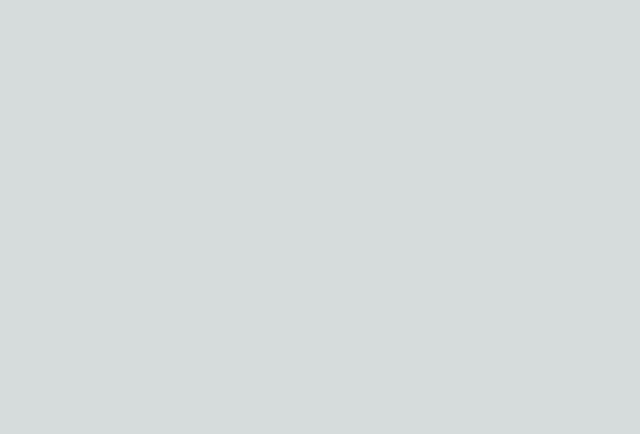
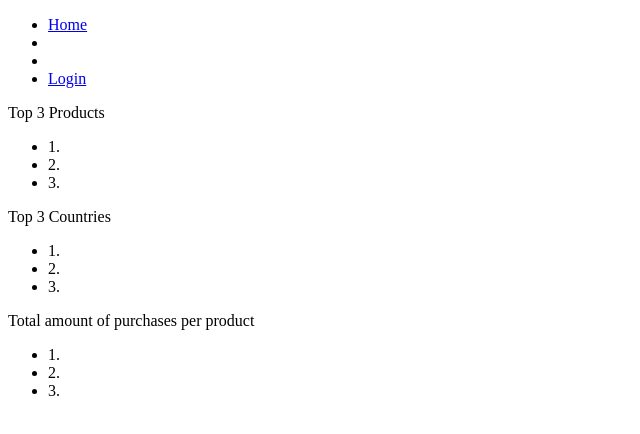
Before and after one commit to yosra-ye1907974/cmps350-spring24-project, a Next.js app in the folder E-commerce Phase 2/logicline/: page /statistics in a window 1280 px wide. Shown: the top 434 px of the page, without its empty margins (0-640 px from the left). Built offline with nearby package versions, Linux system fonts and the light colour scheme.

Commit message:
init page struct

```diff
--- a/E-commerce Phase 2/logicline/app/layout.js
+++ b/E-commerce Phase 2/logicline/app/layout.js
@@ -1,5 +1,4 @@
 import { Inter } from "next/font/google";
-import "./globals.css";
 
 const inter = Inter({ subsets: ["latin"] });
 
@@ -11,7 +10,7 @@ export const metadata = {
 export default function RootLayout({ children }) {
   return (
     <html lang="en">
-      <body className={inter.className}>{children}</body>
+      <body>{children}</body>
     </html>
   );
 }
--- /dev/null
+++ b/E-commerce Phase 2/logicline/app/statistics/navBar/NavBar.jsx
@@ -0,0 +1,21 @@
+'use client'
+import React from 'react'
+import Link from 'next/link'
+
+export default function NavBar( { choice } ) {
+
+
+
+  return (
+   <>
+    <nav>
+      <ul>
+        <li><Link id="inpage" href="./main-page.html">Home</Link></li>
+        <li id="todo"></li>
+        <li id="username"></li>
+        <li id="loginLogout"><Link href="./login-page.html">Login</Link></li>
+      </ul>
+    </nav>
+   </>
+  )
+}
--- a/E-commerce Phase 2/logicline/app/statistics/page.jsx
+++ b/E-commerce Phase 2/logicline/app/statistics/page.jsx
@@ -1,11 +1,39 @@
 import React from 'react'
+import NavBar from './navBar/NavBar'
 
 export default function page() {
 
   return (
     <>
-
-
+    <NavBar></NavBar>
+    <main>
+    <div>
+      <div>
+          <p>Top 3 Products</p>
+          <ul>
+            <li>1.</li>
+            <li>2.</li>
+            <li>3.</li>
+          </ul>
+      </div>
+      <div>
+          <p>Top 3 Countries</p>
+          <ul>
+            <li>1.</li>
+            <li>2.</li>
+            <li>3.</li>
+          </ul>
+      </div>
+      <div>
+          <p>Total amount of purchases per product</p>
+          <ul>
+            <li>1.</li>
+            <li>2.</li>
+            <li>3.</li>
+          </ul>
+      </div>
+    </div>
+    </main>
     </>
   )
 }
```
Also changed, not shown: E-commerce Phase 2/logicline/app/repo/products-repo.js (+9 -0 lines).
